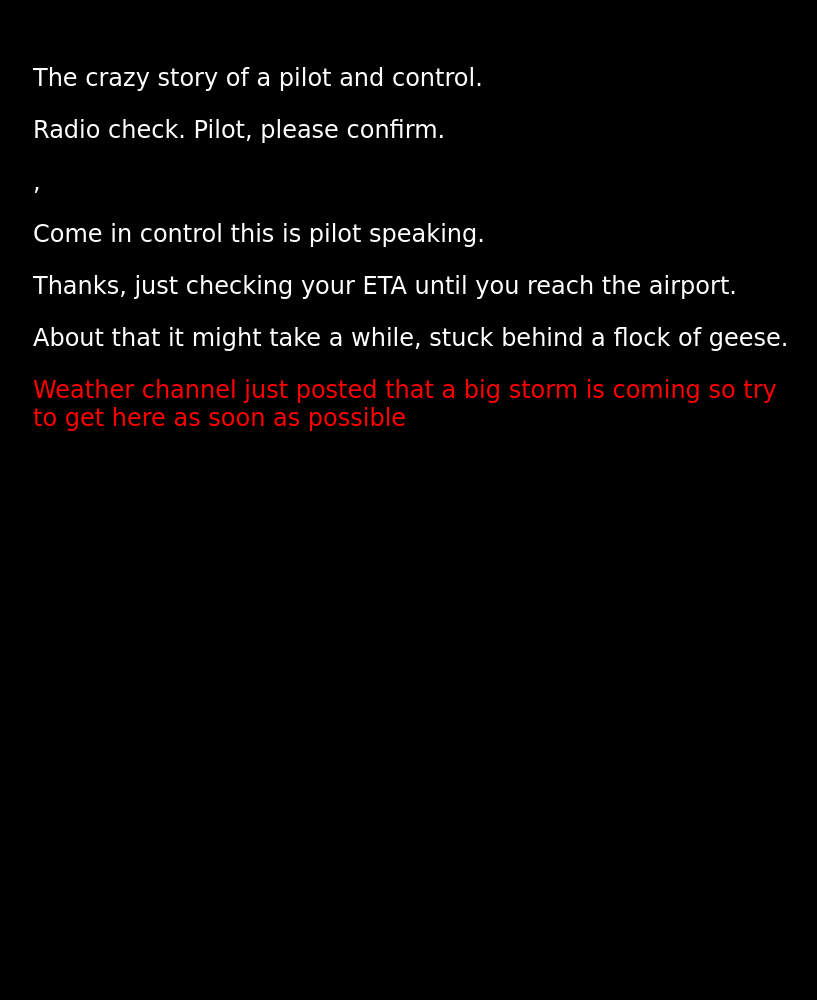
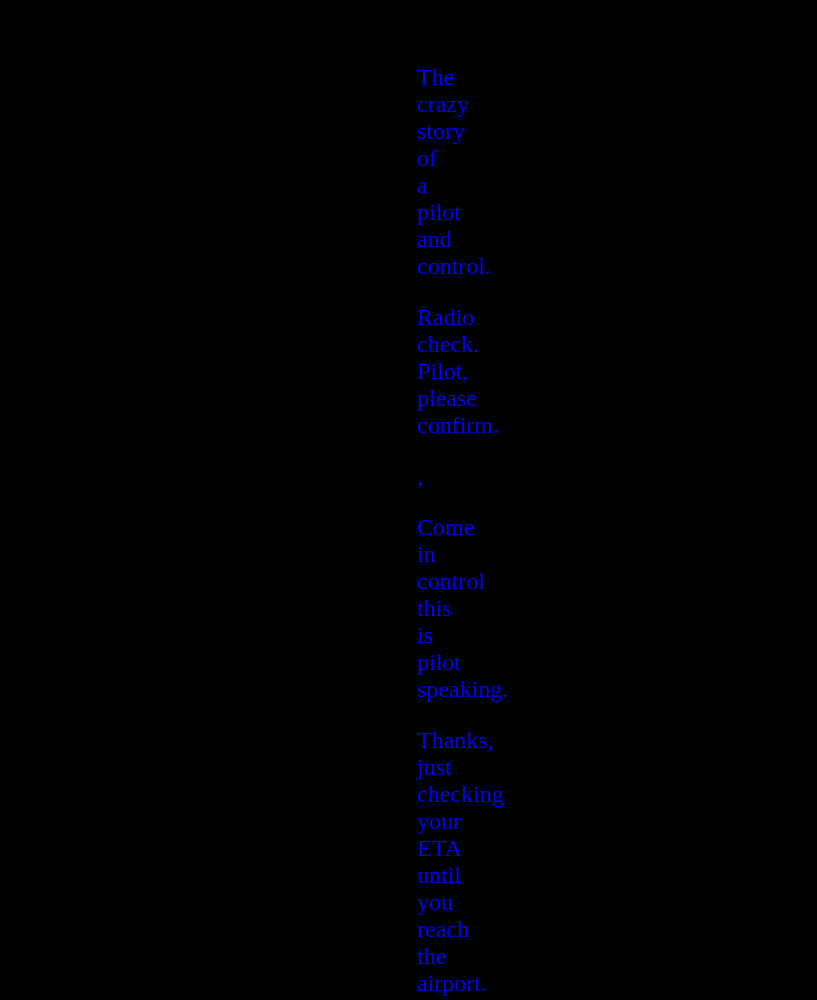
Before and after one commit to ghosri/communication-log-Control, a plain HTML site: page index.html in a window 1280 px wide. Shown: the top 1000 px of the page, without its empty margins (223-1040 px from the left). Before the commit the page ends 800 px from the top, so only its background shows below. Drawn offline with Linux system fonts and the light colour scheme.

Commit message:
making merge errors

```diff
--- a/style.css
+++ b/style.css
@@ -1,10 +1,9 @@
 body {
-    color: white;
+    color: blue;
     background-color: black;
-    font-family: 'Sacramento', cursive;
+    font-family: "Times New Roman", Times, serif;
     font-size: 150%;
-    margin: 5em 25%;
     margin-top: 5%;
-    margin-left: 20%;
-    margin-right: 20%;
+    margin-left: 50%;
+    margin-right: 50%;
  }
```
Also changed, not shown: index.html (+5 -1 lines).
